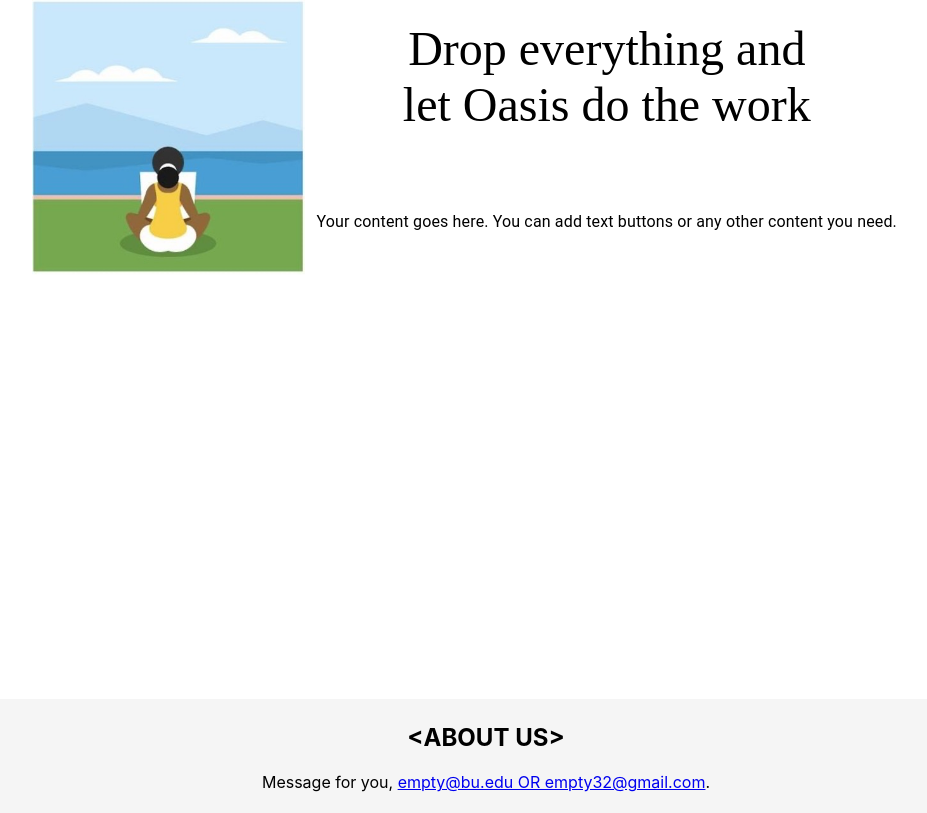
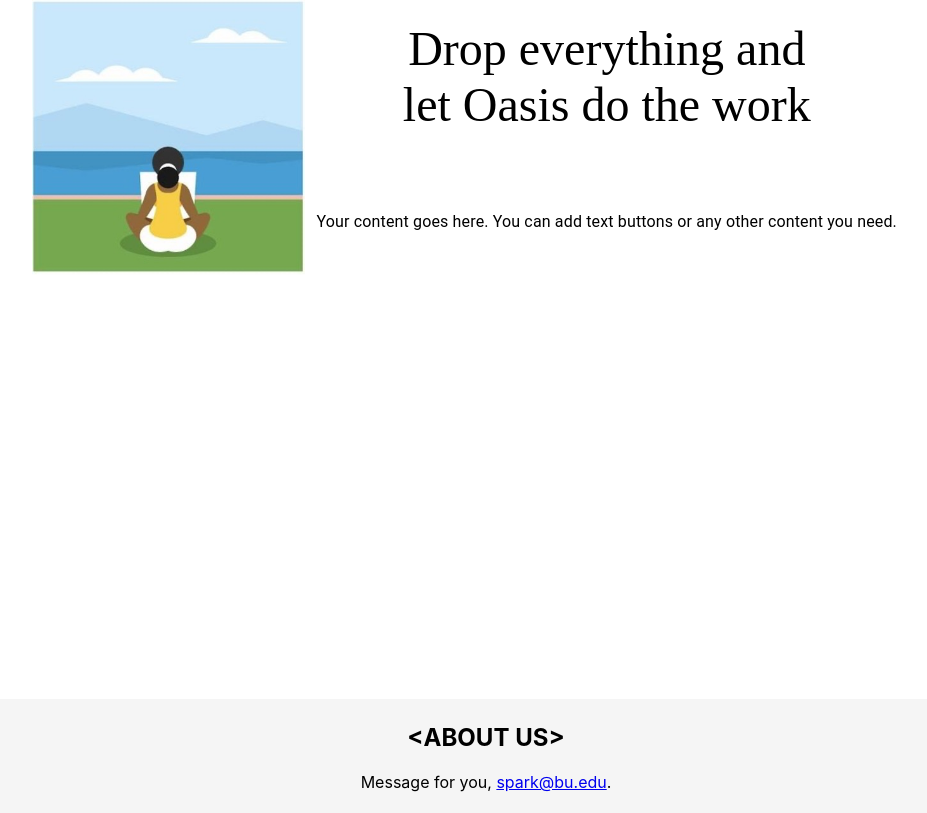
Before and after one commit to BU-Spark/se-oasis, a React (Create React App) app in the folder client/: page / in a window 1280 px wide. Shown: the part 830-1643 px from the top of the page, without its empty margins (174-1101 px from the left). Built offline with nearby package versions, Linux system fonts and the light colour scheme; no server answers.

Commit message:
Code Cleanup

```diff
--- a/client/src/components/HomePage/styles.tsx
+++ /dev/null
@@ -1,5 +0,0 @@
-// import { makeStyles } from "@material-ui/core/styles";
-
-// const useStyles = makeStyles((theme) => ({}));
-
-export default {};
--- a/client/src/components/JournalEntry/index.tsx
+++ b/client/src/components/JournalEntry/index.tsx
@@ -130,9 +130,6 @@
             console.log("Journal data entry:", journalData.entry);
             console.log("Journal data entry:", journalData.file);
             // Reset state after successful submission (if needed)
-            // setSelectedDate(new Date());
-            // setTextEntry("");
-            // setSelectedFile(null);
         } catch (error) {
             console.error("Error saving journal data:", error);
         }
--- a/client/src/components/JournalEntry/styles.tsx
+++ /dev/null
@@ -1 +0,0 @@
-export default {};
--- a/client/src/components/LandingPage/styles.tsx
+++ b/client/src/components/LandingPage/styles.tsx
@@ -18,7 +18,3 @@
     height: "50px", // Adjust the height as needed
     marginRight: "1rem", // Adjust the margin as needed
 };
-
-// export default navbarStyle;
-// export default logoContainerStyle;
-// export default logoStyle;
--- a/client/src/config/config.tsx
+++ b/client/src/config/config.tsx
@@ -2,7 +2,7 @@
     show: true,
     heading: "<ABOUT US> ",
     message: " Message for you",
-    email: "empty@bu.edu OR empty32@gmail.com",
+    email: "spark@bu.edu",
 };
 
 export default getInTouch;
--- a/client/src/utils/firebaseAuth.js
+++ b/client/src/utils/firebaseAuth.js
@@ -1,8 +1,7 @@
 // Import the functions you need from the SDKs you need
 import { initializeApp } from "firebase/app";
-import { getFirestore } from 'firebase/firestore';
-import { getStorage } from 'firebase/storage';
-// import { getAnalytics } from "firebase/analytics";
+import { getFirestore } from "firebase/firestore";
+import { getStorage } from "firebase/storage";
 import { getAuth } from "firebase/auth";
 import firebaseConfig from "./../config/firebaseConfig.json";
 
```
Also changed, not shown: client/src/components/HomePage/index.tsx (+2 -21 lines), client/src/components/User/Signin/auth.tsx (deleted, +0 -12 lines).
